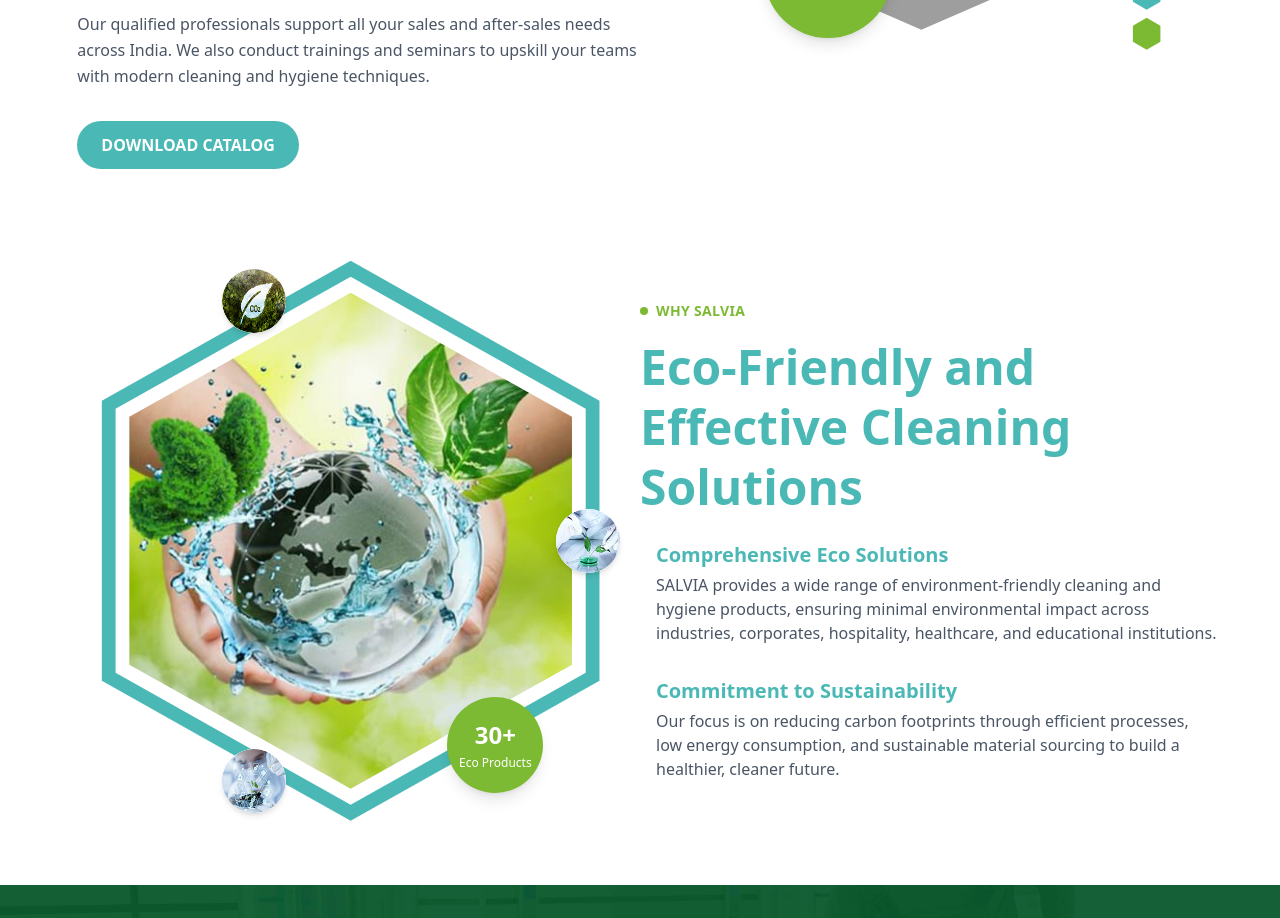
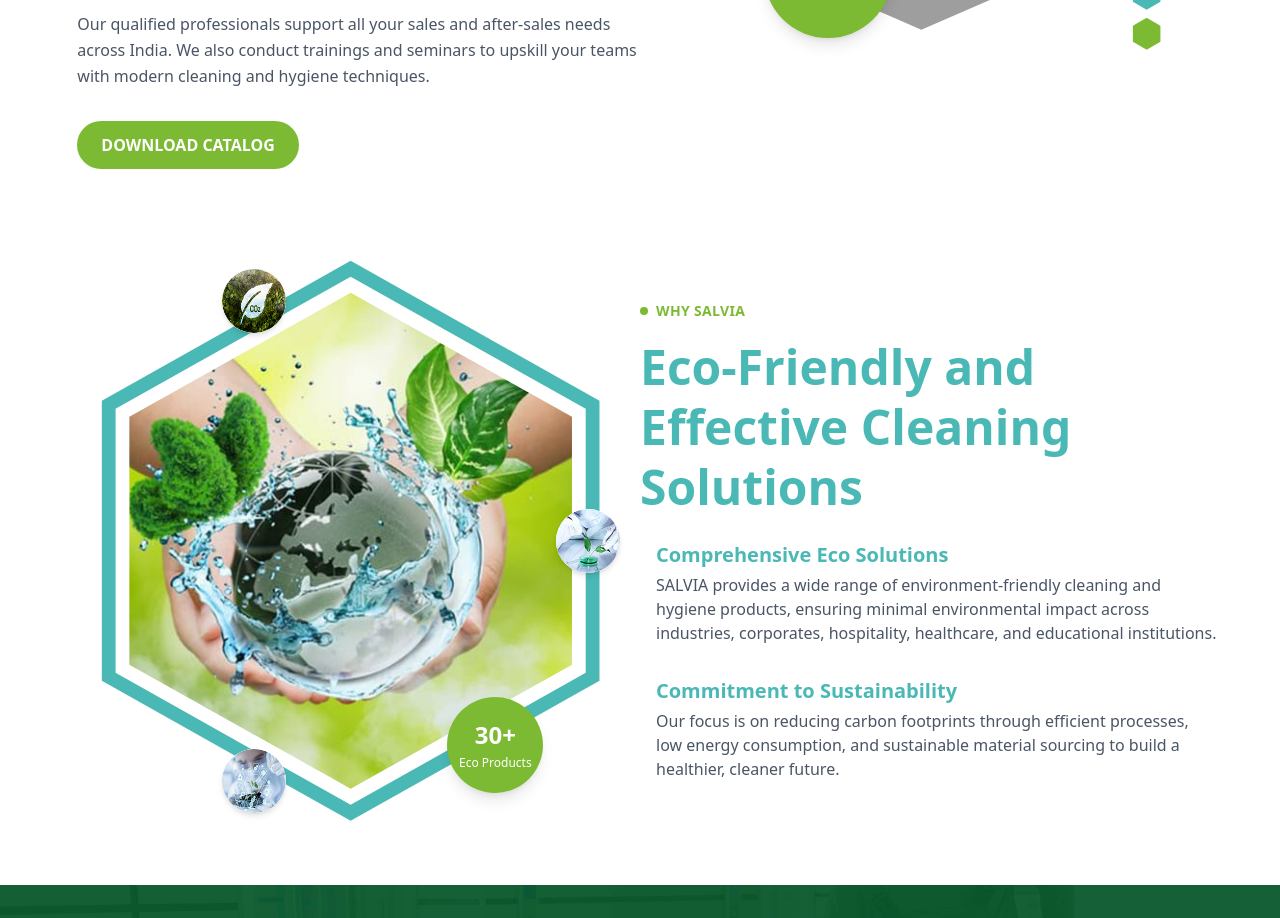
Before and after one commit to Salvia110/Salvia, a React (Vite) app: page / in a window 1280 px wide. Shown: the part 1700-2618 px from the top of the page. Built offline with nearby package versions, Linux system fonts and the light colour scheme; grey boxes are pictures that could not be loaded.

Commit message:
add changes in about ,footer,nav

```diff
--- a/src/components/About.tsx
+++ b/src/components/About.tsx
@@ -43,7 +43,7 @@
         <a
           href={catelog} // path to your catalog file
           download
-          className="inline-block bg-[var(--primary-color)] text-white font-semibold py-3 px-6 rounded-full hover:bg-[var(--secondary-color)] transition duration-300 mb-5"
+          className="inline-block bg-[var(--secondary-color)] text-white font-semibold py-3 px-6 rounded-full hover:bg-[var(--primary-color)] transition duration-300 mb-5"
         >
           DOWNLOAD CATALOG
         </a>
```
